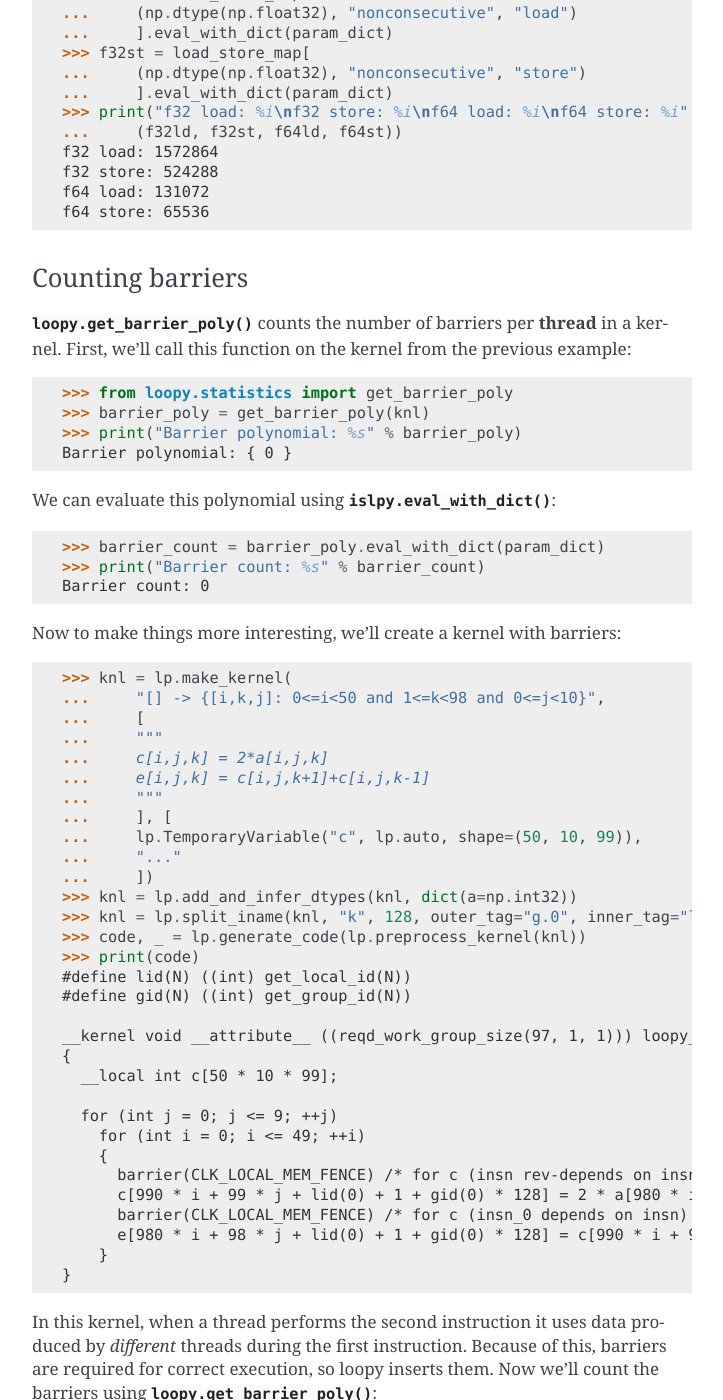
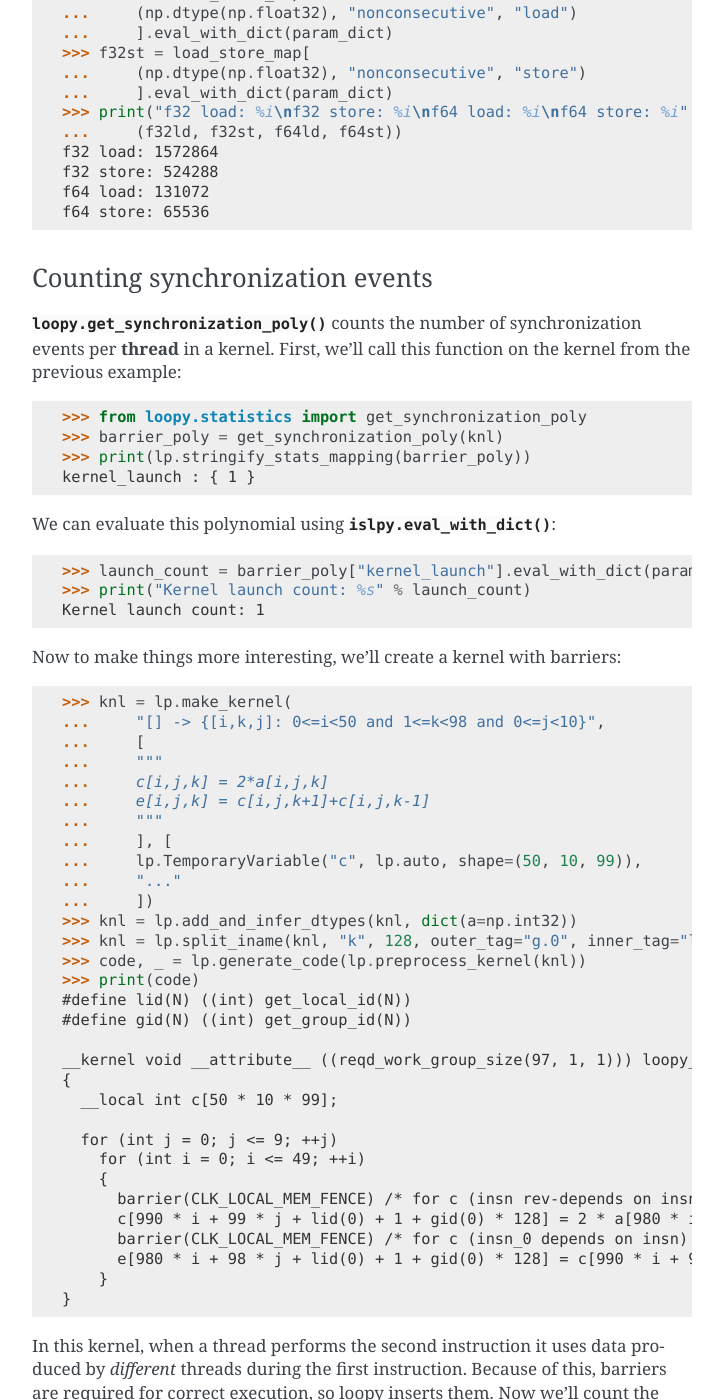
Before and after one commit to inducer/loopy, a Sphinx documentation site: the page built from doc/tutorial.rst, in a window 1280 px wide and 1400 px high, scrolled down 26990 px. Shown: the whole window, without its empty margins (388-1111 px from the left). Built offline with Sphinx 7.4.7, drawn with Linux system fonts in a browser that asks for light colours; some of the changed text lies outside the part shown.

Commit message:
get_barrier_poly -> get_synchronization_poly

```diff
--- a/doc/tutorial.rst
+++ b/doc/tutorial.rst
@@ -1440,26 +1440,28 @@ elements in memory. The total number of array accesses has not changed:
     f64 load: 131072
     f64 store: 65536
 
-Counting barriers
-~~~~~~~~~~~~~~~~~
-
-:func:`loopy.get_barrier_poly` counts the number of barriers per **thread** in a
-kernel. First, we'll call this function on the kernel from the previous example:
-
-.. doctest::
-
-    >>> from loopy.statistics import get_barrier_poly
-    >>> barrier_poly = get_barrier_poly(knl)
-    >>> print("Barrier polynomial: %s" % barrier_poly)
-    Barrier polynomial: { 0 }
+Counting synchronization events
+~~~~~~~~~~~~~~~~~~~~~~~~~~~~~~~
+
+:func:`loopy.get_synchronization_poly` counts the number of synchronization
+events per **thread** in a kernel. First, we'll call this function on the
+kernel from the previous example:
+
+.. doctest::
+
+    >>> from loopy.statistics import get_synchronization_poly
+    >>> barrier_poly = get_synchronization_poly(knl)
+    >>> print(lp.stringify_stats_mapping(barrier_poly))
+    kernel_launch : { 1 }
+    <BLANKLINE>
 
 We can evaluate this polynomial using :func:`islpy.eval_with_dict`:
 
 .. doctest::
 
-    >>> barrier_count = barrier_poly.eval_with_dict(param_dict)
-    >>> print("Barrier count: %s" % barrier_count)
-    Barrier count: 0
+    >>> launch_count = barrier_poly["kernel_launch"].eval_with_dict(param_dict)
+    >>> print("Kernel launch count: %s" % launch_count)
+    Kernel launch count: 1
 
 Now to make things more interesting, we'll create a kernel with barriers:
 
@@ -1505,12 +1507,11 @@ using :func:`loopy.get_barrier_poly`:
 
 .. doctest::
 
-    >>> barrier_poly = get_barrier_poly(knl)
-    >>> barrier_count = barrier_poly.eval_with_dict({})
-    >>> print("Barrier polynomial: %s\nBarrier count: %i" %
-    ...     (barrier_poly, barrier_count))
-    Barrier polynomial: { 1000 }
-    Barrier count: 1000
+    >>> sync_map = lp.get_synchronization_poly(knl)
+    >>> print(lp.stringify_stats_mapping(sync_map))
+    barrier_local : { 1000 }
+    kernel_launch : { 1 }
+    <BLANKLINE>
 
 Based on the kernel code printed above, we would expect each thread to encounter
 50x10x2 barriers, which matches the result from :func:`loopy.get_barrier_poly`. In
--- a/loopy/__init__.py
+++ b/loopy/__init__.py
@@ -107,7 +107,7 @@ from loopy.preprocess import (preprocess_kernel, realize_reduction,
 from loopy.schedule import generate_loop_schedules, get_one_scheduled_kernel
 from loopy.statistics import (get_op_poly, sum_ops_to_dtypes,
         get_gmem_access_poly,
-        get_DRAM_access_poly, get_barrier_poly, stringify_stats_mapping,
+        get_DRAM_access_poly, get_synchronization_poly, stringify_stats_mapping,
         sum_mem_access_to_bytes,
         gather_access_footprints, gather_access_footprint_bytes)
 from loopy.codegen import (
@@ -205,7 +205,8 @@ __all__ = [
 
         "get_op_poly", "sum_ops_to_dtypes", "get_gmem_access_poly",
         "get_DRAM_access_poly",
-        "get_barrier_poly", "stringify_stats_mapping", "sum_mem_access_to_bytes",
+        "get_synchronization_poly", "stringify_stats_mapping",
+        "sum_mem_access_to_bytes",
         "gather_access_footprints", "gather_access_footprint_bytes",
 
         "CompiledKernel",
```
Also changed, not shown: 2 other files.
